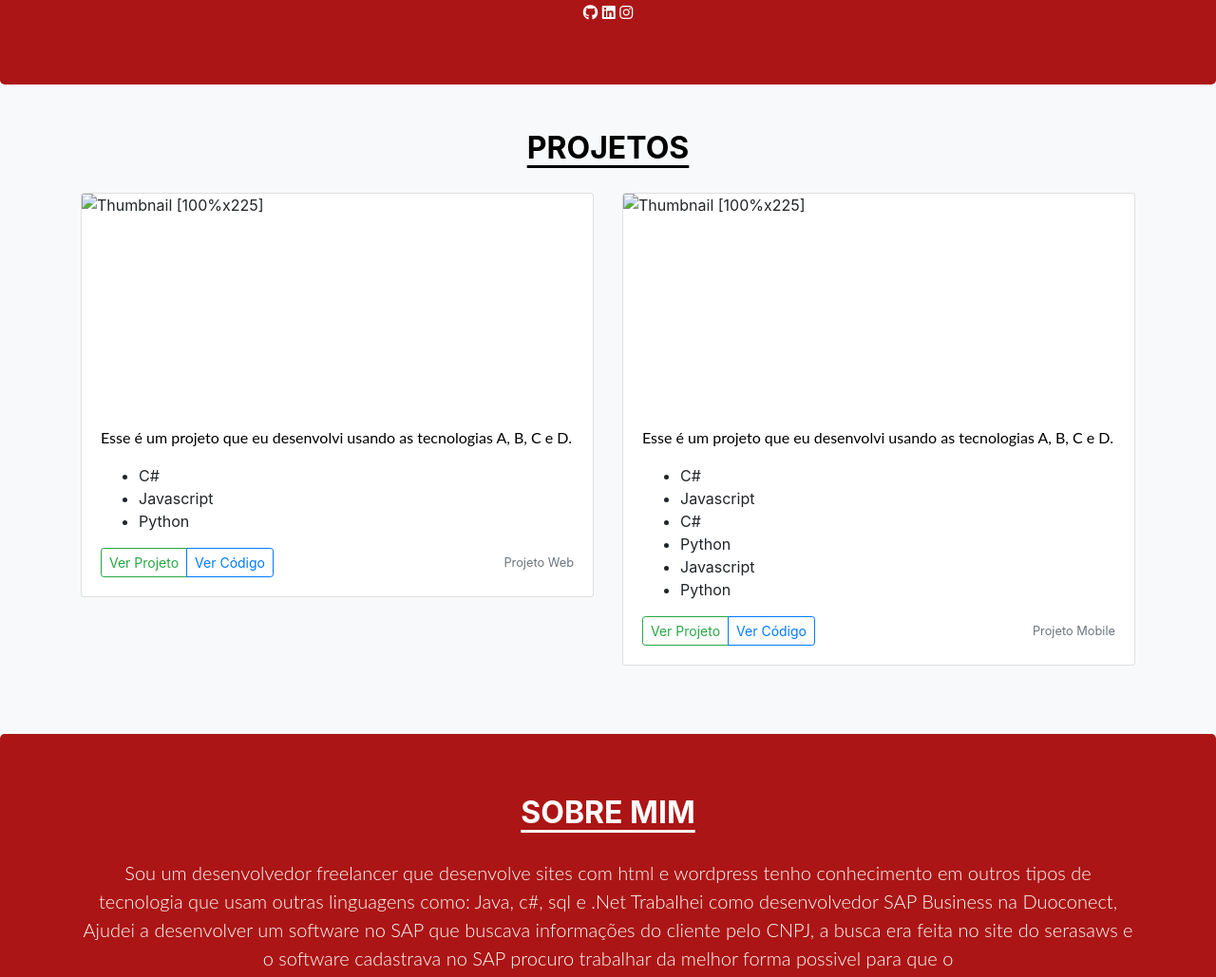
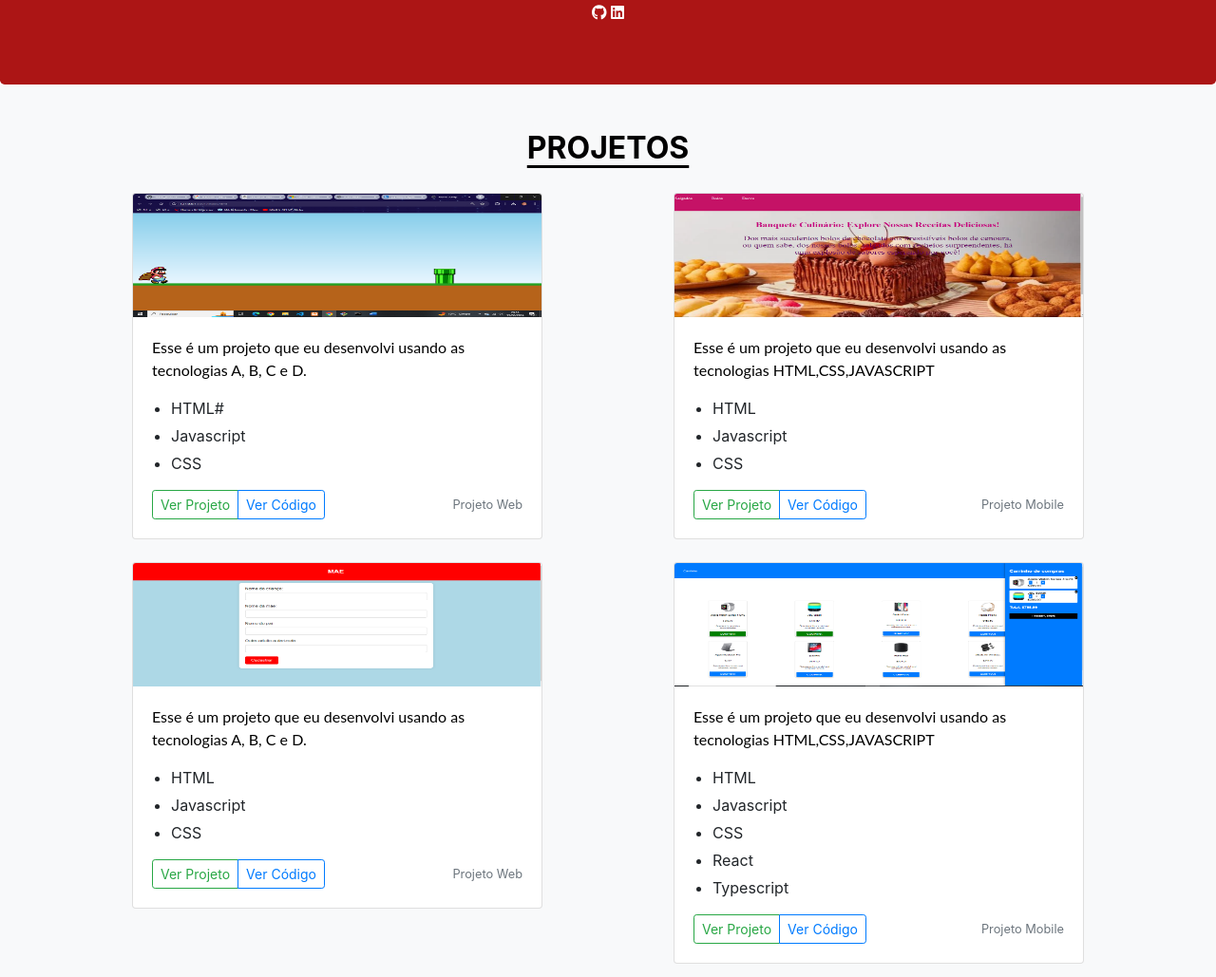
Before and after one commit to joao-p-123/Portif-lio, a plain HTML site: page index.html in a window 1280 px wide. Shown: the part 591-1620 px from the top of the page at 95% size. Drawn offline with nearby package versions, Linux system fonts and the light colour scheme.

Commit message:
fazendo deploy

```diff
--- a/inde.html
+++ b/index.html
@@ -17,7 +17,6 @@
     <script src="https://maxcdn.bootstrapcdn.com/bootstrap/4.0.0/js/bootstrap.min.js"
         integrity="sha384-JZR6Spejh4U02d8jOt6vLEHfe/JQGiRRSQQxSfFWpi1MquVdAyjUar5+76PVCmYl" crossorigin="anonymous">
         </script>
-
     <script src="https://kit.fontawesome.com/f0e17cbf2f.js" crossorigin="anonymous"></script>
     <style>
         p {
@@ -56,7 +55,6 @@
             color: white !important;
         }
 
-
         .jumbotron {
             margin-bottom: 0px;
         }
@@ -76,34 +74,48 @@
         .itemMenu {
             color: white;
         }
+
+        .card-custom {
+            width: 80%;
+            /* Reduzindo a largura dos cards */
+            margin: 0 auto;
+        }
+
+        .card-body ul {
+            padding-left: 20px;
+        }
+
+        .card-body ul li {
+            margin-bottom: 5px;
+        }
+
+        .card {
+            margin-bottom: 1rem;
+            /* Espaço entre os cards */
+        }
+
+        .card-img-top {
+            height: 130px;
+            /* Reduzindo a altura da imagem */
+        }
     </style>
 </head>
 
 <body>
     <nav class="navbar navbar-expand-md navbar-light" style="background-color:#2c3e50">
-        <a class="navbar-brand" href="#" style=color:white>João Pedro Vieira</a>
+        <a class="navbar-brand" href="#" style="color:white">João Pedro Vieira</a>
         <button class="navbar-toggler" type="button" data-toggle="collapse" data-target="#navbarsExample04"
             aria-controls="navbarsExample04" aria-expanded="false" aria-label="Toggle navigation">
             <span class="navbar-toggler-icon"></span>
         </button>
 
         <div class="collapse navbar-collapse" id="navbarsExample04">
-            <ul class="navbar-nav mr-auto">
-
-            </ul>
+            <ul class="navbar-nav mr-auto"></ul>
             <ul class="navbar-nav">
-                <li>
-                    <a href="#projetos" class="nav-link" style=color:white> Projetos</a>
-                </li>
-                <li>
-                    <a href="#sobre-mim" class="nav-link" style=color:white>Sobre mim</a>
-                </li>
-                <li>
-                    <a href="#depoimentos" class="nav-link" style=color:white>Depoimentos</a>
-                </li>
-                <li>
-                    <a href="#contato" class="nav-link" style=color:white>Contato</a>
-                </li>
+                <li><a href="#projetos" class="nav-link" style="color:white">Projetos</a></li>
+                <li><a href="#sobre-mim" class="nav-link" style="color:white">Sobre mim</a></li>
+                <li><a href="#depoimentos" class="nav-link" style="color:white">Depoimentos</a></li>
+                <li><a href="#contato" class="nav-link" style="color:white">Contato</a></li>
             </ul>
         </div>
     </nav>
@@ -114,36 +126,61 @@
                 alt="Responsive image">
             <h1 class="jumbotron-heading" style="color:white;text-transform: uppercase;">João pedro vieira dos Santos
             </h1>
-            <p class="lead" style="color:white !important;">Desenvolvedor Freelancer
-            </p>
+            <p class="lead" style="color:white !important;">Desenvolvedor Freelancer</p>
             <p>
                 <a href="#contato" class="btn btn-dark my-2">Contato</a>
             </p>
-            <a href="https://github.com/joao-p-123?tab=repositories"><i style="color:white"
-                    class="fab fa-github"></i></a>
+            <a href="https://github.com/joao-p-123"><i style="color:white" class="fab fa-github"></i></a>
             <a href="https://www.linkedin.com/in/jo%C3%A3o-pedro-vieira-dos-santos-a9a5b2196/"><i style="color:white"
                     class="fab fa-linkedin"></i></a>
-            <a href="#"><i style="color:white" class="fab fa-instagram"></i></a>
+            <!-- <a href="#"><i style="color:white" class="fab fa-instagram"></i></a> -->
         </div>
     </section>
+
     <!-- Projects -->
     <div class="album py-5 bg-light " id="projetos">
         <div class="container">
             <h2 class="text-center jumbotron-heading titulosVerdes">Projetos</h2>
             <div class="row">
                 <div class="col-md-6">
-                    <div class="card mb-4 box-shadow">
+                    <div class="card mb-4 box-shadow card-custom">
                         <img class="card-img-top"
                             data-src="holder.js/100px225?theme=thumb&amp;bg=55595c&amp;fg=eceeef&amp;text=Thumbnail"
-                            alt="Thumbnail [100%x225]" src="/images/project1.jpg" data-holder-rendered="true"
-                            style="height: 225px; width: 100%;max-width: 100%; display: block;">
+                            alt="Thumbnail [100%x225]" src="/img/mario.png" data-holder-rendered="true">
                         <div class="card-body">
                             <p class="card-text">Esse é um projeto que eu desenvolvi usando as tecnologias A, B, C e D.
                             </p>
                             <ul>
-                                <li>C#</li>
+                                <li>HTML#</li>
                                 <li>Javascript</li>
-                                <li>Python</li>
+                                <li>CSS</li>
+                            </ul>
+                            <div class="d-flex justify-content-between align-items-center">
+                                <div class="btn-group">
+                                    <!-- <button type="button" class="btn btn-sm btn-outline-success">Ver Projeto</button> -->
+                                    <div class="btn-group">
+                                        <button type="button" class="btn btn-sm btn-outline-success">Ver
+                                            Projeto</button>
+                                        <a href="https://github.com/joao-p-123/mario_bross/blob/main/index.html"
+                                            class="btn btn-sm btn-outline-primary">Ver Código</a>
+                                    </div>
+                                    <!-- <button type="button" class="btn btn-sm btn-outline-primary">Ver Código</button> -->
+                                </div>
+                                <small class="text-muted">Projeto Web</small>
+                            </div>
+                        </div>
+                    </div>
+                    <div class="card mb-4 box-shadow card-custom">
+                        <img class="card-img-top"
+                            data-src="holder.js/100px225?theme=thumb&amp;bg=55595c&amp;fg=eceeef&amp;text=Thumbnail"
+                            alt="Thumbnail [100%x225]" src="/img/creche.png" data-holder-rendered="true">
+                        <div class="card-body">
+                            <p class="card-text">Esse é um projeto que eu desenvolvi usando as tecnologias A, B, C e D.
+                            </p>
+                            <ul>
+                                <li>HTML</li>
+                                <li>Javascript</li>
+                                <li>CSS</li>
                             </ul>
                             <div class="d-flex justify-content-between align-items-center">
                                 <div class="btn-group">
@@ -156,21 +193,43 @@
                     </div>
                 </div>
                 <div class="col-md-6">
-                    <div class="card mb-4 box-shadow">
+                    <div class="card mb-4 box-shadow card-custom">
                         <img class="card-img-top"
                             data-src="holder.js/100px225?theme=thumb&amp;bg=55595c&amp;fg=eceeef&amp;text=Thumbnail"
-                            alt="Thumbnail [100%x225]" src="/images/project2.jpg" data-holder-rendered="true"
-                            style="height: 225px; width: 100%; display: block;">
+                            alt="Thumbnail [100%x225]" src="/img/JadeConfeitaria.png" data-holder-rendered="true">
                         <div class="card-body">
-                            <p class="card-text">Esse é um projeto que eu desenvolvi usando as tecnologias A, B, C e D.
+                            <p class="card-text">Esse é um projeto que eu desenvolvi usando as tecnologias
+                                HTML,CSS,JAVASCRIPT
                             </p>
                             <ul>
-                                <li>C#</li>
+                                <li>HTML</li>
                                 <li>Javascript</li>
-                                <li>C#</li>
-                                <li>Python</li>
+                                <li>CSS</li>
+                            </ul>
+                            <div class="d-flex justify-content-between align-items-center">
+                                <div class="btn-group">
+                                    <button type="button" class="btn btn-sm btn-outline-success">Ver Projeto</button>
+                                    <button type="button" class="btn btn-sm btn-outline-primary">Ver Código</button>
+                                </div>
+                                <small class="text-muted">Projeto Mobile</small>
+                            </div>
+                        </div>
+                    </div>
+                    <div class="card mb-4 box-shadow card-custom">
+                        <img class="card-img-top"
+                            data-src="holder.js/100px225?theme=thumb&amp;bg=55595c&amp;fg=eceeef&amp;text=Thumbnail"
+                            alt="Thumbnail [100%x225]" src="/img/vendas.png" data-holder-rendered="true">
+                        <div class="card-body">
+                            <p class="card-text">Esse é um projeto que eu desenvolvi usando as tecnologias
+                                HTML,CSS,JAVASCRIPT
+                            </p>
+                            <ul>
+                                <li>HTML</li>
                                 <li>Javascript</li>
-                                <li>Python</li>
+                                <li>CSS</li>
+                                <li>React</li>
+                                <li>Typescript</li>
+
                             </ul>
                             <div class="d-flex justify-content-between align-items-center">
                                 <div class="btn-group">
@@ -189,32 +248,33 @@
     <section class="jumbotron text-center corPrimaria" id="sobre-mim">
         <div class="container">
             <h2 class="jumbotron-heading titulosBrancos">Sobre mim</h2>
-            <p class="lead paragrafoBrancos">Sou um desenvolvedor freelancer que desenvolve sites com html e wordpress
-                tenho conhecimento em outros tipos de tecnologia que usam outras linguagens como: Java, c#, sql e .Net
-                Trabalhei como desenvolvedor SAP Business na Duoconect, Ajudei a desenvolver um software no SAP que
-                buscava informações do cliente pelo CNPJ, a busca era feita no site do serasaws e o software cadastrava
-                no SAP procuro trabalhar da melhor forma
-                possivel para que o </p>
+            <p class="lead paragrafoBrancos">Sou desenvolvedor júnior com experiência em Desenvolvimento e manutenção de
+                add-ons do SAP Business One, utilizando as tecnologias .NET framework, C# e SQL.
+                Conhecimento intermediário em usabilidade do SAP client. Desenvolvi Apis e serviços que interagiam com o
+                SAP, colaborei com o desenvolvimento de um Timesheet para gestão de colaboradores utilizando HTML, PHP,
+                Javascript e MySQL.
+                Possuo experiência em treinamento e orientação de jovens aprendizes em programação SAP, onde obtive
+                ótimos resultados no que se refere aos entregáveis da equipe. .
+                Possuo excelentes conhecimentos em gestão de chamados e atendimento ao cliente interno e externo, tenho
+                conhecimento em planejamento de projetos, em usabilidade da plataforma GitHub e versionamento de código.
+                Trabalhei como freelance em projetos PHP como API de conexão com órgãos governamentais, desenvolvi
+                aplicativos bancários online e um projeto em Laravel para consulta de Score em birô de créditos.
+                Detenho projetos pessoais publicados nas linguagens: C#, SQL, HTML, Javascript e em Android e
+                conhecimentos básicos em Arduino e Python.
+            </p>
         </div>
     </section>
 
-    <section Id="depoimentos">
+    <section id="depoimentos">
         <div class="album py-5 bg-light">
             <div class="container">
                 <h2 class="text-center jumbotron-heading titulosVerdes">Depoimentos</h2>
                 <blockquote class="blockquote text-center">
-                    <p class="mb-0">
-
-
-                    </p>
-                    <footer class="blockquote-footer">CEO<cite title="Source Title"> Sony</cite>
-                    </footer>
+                    <p class="mb-0">Excelente desenvolvedor!</p>
+                    <footer class="blockquote-footer">CEO <cite title="Source Title">Sony</cite></footer>
                 </blockquote>
                 <blockquote class="blockquote text-center">
-                    <p class="mb-0">
-
-
-                    </p>
+                    <p class="mb-0">Muito competente e dedicado.</p>
                     <footer class="blockquote-footer">Analista de Sistemas <cite title="Source Title">NuBank</cite>
                     </footer>
                 </blockquote>
@@ -222,7 +282,7 @@
         </div>
     </section>
 
-    <section Id="contato" class="corPrimaria">
+    <section id="contato" class="corPrimaria">
         <div class="corPrimaria">
             <div class="container-fluid">
                 <h3 style="padding-top:90px;" class="text-center titulosBrancos">Disponível para oportunidades</h3>
@@ -233,10 +293,8 @@
     </section>
 
     <footer class="text-center" style="background-color:#2c3e50;padding:0px; margin:0px">
-        <p style="margin:0px;padding-top:15px;padding-bottom:15px;color:white !important">
-        </p>
+        <p style="margin:0px;padding-top:15px;padding-bottom:15px;color:white !important"></p>
     </footer>
-
 </body>
 
 </html>
```
Also changed, not shown: img/JadeConfeitaria.png (added), img/creche.png (added), img/mario.png (added), img/pp.jpg (deleted), img/vendas.png (added).
